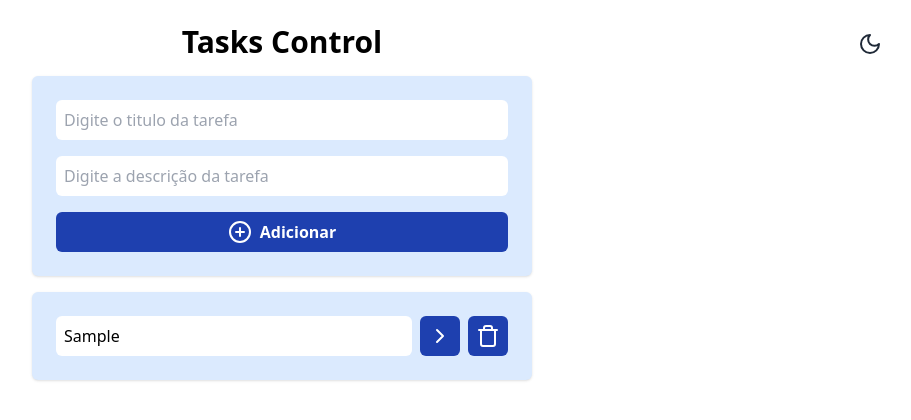
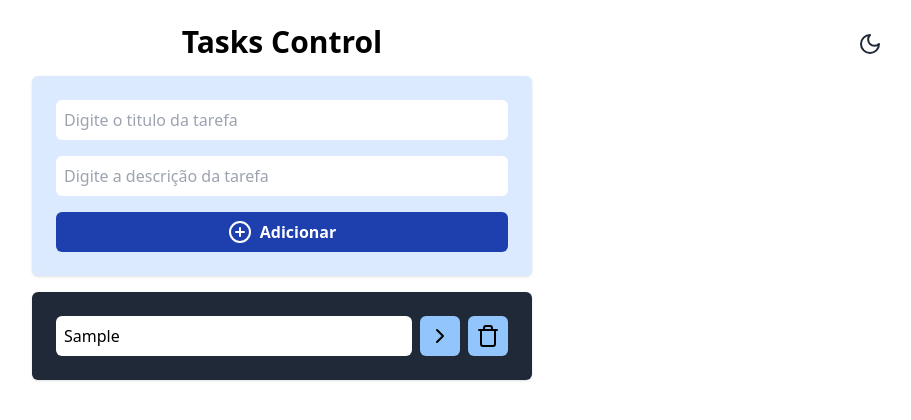
Before and after one commit to GiovanniDonati/learningReact, a React (Vite) app: page / in a window 1280 px wide. Both pictures are taken after typing "Sample", "Sample" into the empty fields and a click on the button "Adicionar". Shown: the top 420 px of the page, without its empty margins (358-1269 px from the left). Built offline with nearby package versions, Linux system fonts and the light colour scheme.

Commit message:
Updating the project to compatible with Dark Mode

```diff
--- a/src/App.jsx
+++ b/src/App.jsx
@@ -69,6 +69,7 @@ function App() {
         <Title>Tasks Control</Title>
         <AddTasks onAddTaskSubmit={onAddTaskSubmit} />
         <Tasks
+          themeMode={true}
           tasks={tasks}
           onTaskClick={onTaskClick}
           onDeleteTaskClick={onDeleteTaskClick}
--- a/src/components/Button.jsx
+++ b/src/components/Button.jsx
@@ -1,10 +1,14 @@
-function Button(props) {
+function Button({ darkMode, children, ...props }) {
+  const itsDark = "bg-blue-300 text-black hover:bg-blue-200";
+  const itsLight = "bg-blue-800 text-white hover:bg-blue-500";
   return (
     <button
       {...props}
-      className="bg-blue-800 text-white p-2 rounded-md text-base font-medium w-10 hover:bg-blue-500"
+      className={`${
+        darkMode ? itsDark : itsLight
+      } p-2 rounded-md text-base font-medium w-10`}
     >
-      {props.children}
+      {children}
     </button>
   );
 }
--- a/src/components/Tasks.jsx
+++ b/src/components/Tasks.jsx
@@ -2,7 +2,7 @@ import { ChevronRightIcon, TrashIcon } from "lucide-react";
 import { useNavigate } from "react-router-dom";
 import Button from "./Button";
 
-function Tasks({ tasks, onTaskClick, onDeleteTaskClick }) {
+function Tasks({ tasks, onTaskClick, onDeleteTaskClick, themeMode }) {
   const navigate = useNavigate();
 
   function onSeeDetailsTask(task) {
@@ -12,8 +12,15 @@ function Tasks({ tasks, onTaskClick, onDeleteTaskClick }) {
     navigate(`/taskpage?${query.toString()}`);
   }
 
+  const themeDark = "bg-gray-800";
+  const themeLight = "bg-blue-100";
+
   return (
-    <ul className="bg-blue-100 space-y-4 p-6 bg-white-100 rounded-md shadow">
+    <ul
+      className={`${
+        themeMode ? themeDark : themeLight
+      } space-y-4 p-6 rounded-md shadow`}
+    >
       {tasks.map((task) => (
         <li key={task.id} className="flex gap-2">
           <button
@@ -25,11 +32,14 @@ function Tasks({ tasks, onTaskClick, onDeleteTaskClick }) {
           >
             {task.title}
           </button>
-          <Button onClick={() => onSeeDetailsTask(task)}>
+          <Button darkMode={themeMode} onClick={() => onSeeDetailsTask(task)}>
             <ChevronRightIcon />
           </Button>
 
-          <Button onClick={() => onDeleteTaskClick(task.id)}>
+          <Button
+            darkMode={themeMode}
+            onClick={() => onDeleteTaskClick(task.id)}
+          >
             <TrashIcon />
           </Button>
         </li>
```
